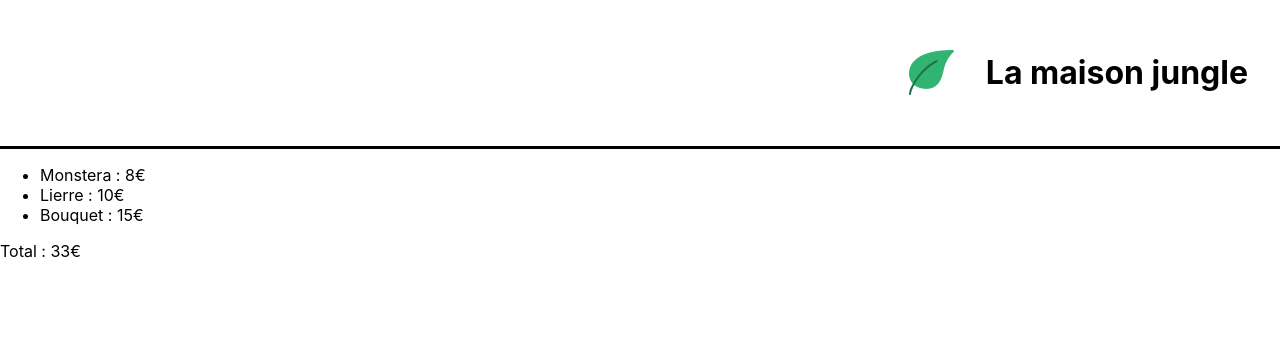
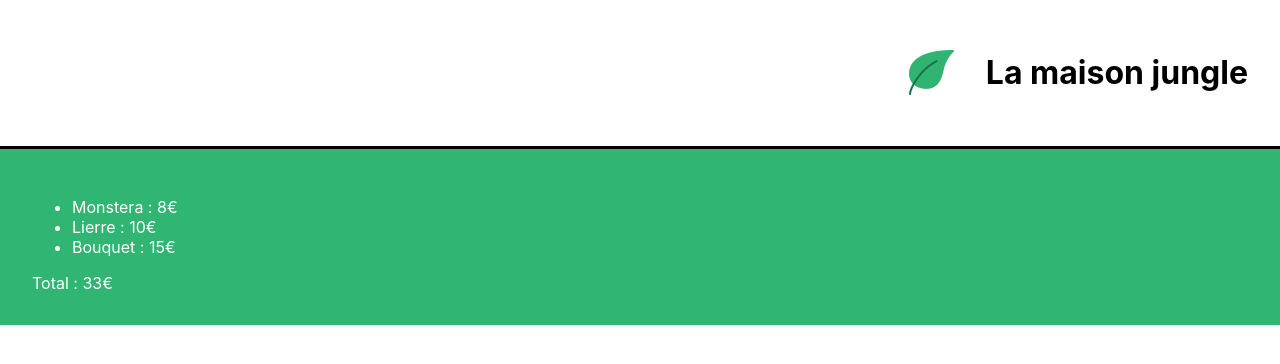
Before and after one commit to aaronted009/la-maison-jungle, a React (Create React App) app: page / in a window 1280 px wide. Shown: the top 364 px of the page. Built offline with nearby package versions, Linux system fonts and the light colour scheme.

Commit message:
Add style to Cart component

```diff
--- a/src/components/Cart.js
+++ b/src/components/Cart.js
@@ -1,9 +1,11 @@
+import "../style/Cart.css";
+
 function Cart() {
   const Monstera = { name: "Monstera", price: 8 };
   const Lierre = { name: "Lierre", price: 10 };
   const Bouquet = { name: "Bouquet", price: 15 };
   return (
-    <div>
+    <div className="lmj-cart">
       <ul>
         <li>
           {Monstera.name} : {Monstera.price}€
--- /dev/null
+++ b/src/style/Cart.css
@@ -0,0 +1,5 @@
+.lmj-cart {
+    padding: 32px;
+    color: white;
+    background-color: #31b572;
+}
```
